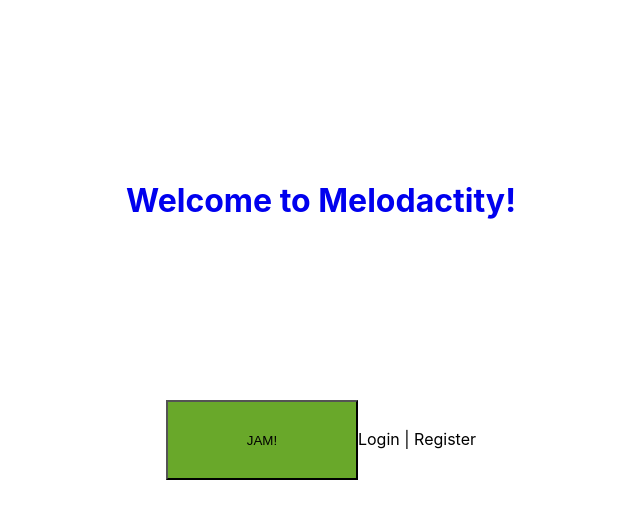
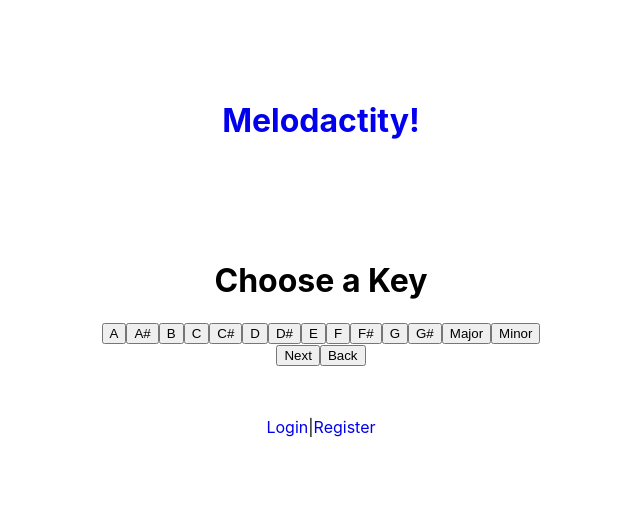
Before and after one commit to Trinadactyl/melodacity-client, a React (Create React App) app: page /key in a window 1280 px wide. Shown: the top 518 px of the page, without its empty margins (319-959 px from the left). Built offline with nearby package versions, Linux system fonts and the light colour scheme.

Commit message:
add more compnts and routes

```diff
--- a/src/App.css
+++ b/src/App.css
@@ -3,7 +3,7 @@
 }
 
 .App-header {
-  min-height: 50vh;
+  min-height: 30vh;
   display: flex;
   flex-direction: column;
   align-items: center;
--- a/src/App.js
+++ b/src/App.js
@@ -1,17 +1,27 @@
 import React from 'react';
-import { link } from 'react-router-dom'
+//import { link, Route } from 'react-router-dom'
+import { Route } from 'react-router-dom';
 import './App.css';
 import Header from './components/Header/Header';
 import Jambtn from './components/Jambtn/Jambtn';
+import Users from './components/Users/Users';
+import KeySelect from './components/KeySelect/KeySelect';
+import ProgSelect from './components/ProgSelect/ProgSelect';
 
 function App() {
+
   return (
+
     <div className="App">
       <header className="App-header">
         <Header />
       </header>
-      <Jambtn />
-    Login | Register
+
+        <Route exact path={'/'} component={Jambtn} />
+        <Route path={'/key'} component={KeySelect} />
+        <Route path={'/progression'} component={ProgSelect} />
+
+      <Users />
     </div>
   );
 }
--- a/src/components/Header/Header.js
+++ b/src/components/Header/Header.js
@@ -6,7 +6,7 @@ export default function Header () {
   return (
     <header className='Header'>
       <Link to='/'>
-        <h1>Welcome to Melodactity!</h1>
+        <h1>Melodactity!</h1>
       </Link>
     </header>
   )
--- a/src/components/Jambtn/Jambtn.js
+++ b/src/components/Jambtn/Jambtn.js
@@ -1,13 +1,18 @@
 import React, { Component } from 'react';
-//import { link } from 'react-router-dom';
+import { Link } from 'react-router-dom';
 import './Jambtn.css'
+//import { Route } from 'react-router-dom';
+//import KeySelect from '../KeySelect/KeySelect';
 
 export default class Jambtn extends Component {
+
   render() {
     return (
+    <Link to='/key'>
       <button className='Jambtn'>
-        JAM!
+          JAM!
       </button>
+      </Link>
     )
   }
 }
--- /dev/null
+++ b/src/components/KeySelect/KeySelect.css
@@ -0,0 +1,7 @@
+.key-select{
+  padding: 20px;
+}
+
+button {
+  padding: 5px;
+}
--- /dev/null
+++ b/src/components/KeySelect/KeySelect.js
@@ -0,0 +1,50 @@
+import React, { Component } from 'react';
+import { Link } from 'react-router-dom';
+//import { Route } from 'react-router-dom';
+//import notes from '../notes'
+
+export default class KeySelect extends Component {
+  state = {
+    notes: ['A', 'Ab', 'B', 'Bb', 'C', 'D', 'Db', 'E', 'Eb', 'F', 'G', 'Gb'],
+    seletedkey: '',
+    majormin:''
+  }
+
+  render () {
+
+
+    return (
+      <div className='key-select'>
+
+
+        <h1>Choose a Key</h1>
+
+        <button>A</button>
+        <button>A#</button>
+        <button>B</button>
+        <button>C</button>
+        <button>C#</button>
+        <button>D</button>
+        <button>D#</button>
+        <button>E</button>
+        <button>F</button>
+        <button>F#</button>
+        <button>G</button>
+        <button>G#</button>
+
+        <button>Major</button>
+        <button>Minor</button>
+
+        <nav>
+          <Link to='/progression'>
+            <button>Next</button>
+          </Link>
+         <Link to='/'>
+           <button>Back</button>
+         </Link>
+        </nav>
+
+      </div>
+    )
+  }
+}
--- /dev/null
+++ b/src/components/ProgSelect/ProgSelect.js
@@ -0,0 +1,31 @@
+import React, { Component } from 'react';
+import { Link } from 'react-router-dom';
+
+export default class ProgSelect extends Component {
+
+  render(){
+    return (
+      <div className='progressions'>
+        <h1>Choose a progression</h1>
+        <button></button>
+        <button></button>
+        <button></button>
+        <button></button>
+        <button></button>
+        <button></button>
+        <button></button>
+        <button></button>
+        <button></button>
+        <button></button>
+
+        <nav>
+          <button>Next</button>
+          <Link to={'/key'}>
+            <button>Back</button>
+          </Link>
+        </nav>
+
+      </div>
+    )
+  }
+}
--- /dev/null
+++ b/src/components/Users/Users.css
@@ -0,0 +1,3 @@
+.user-links{
+  padding: 4%
+}
--- a/src/components/Users/Users.js
+++ b/src/components/Users/Users.js
@@ -1,6 +1,15 @@
-import React from 'react';
+import React, { Component } from 'react';
 import { Link } from 'react-router-dom'
+import './Users.css'
 
-export default function Users() {
-
+export default class Users extends Component {
+  render() {
+    return (
+      <div className='user-links'>
+        <Link to='/login'>Login</Link>
+        |
+        <Link to='/register'>Register</Link>
+      </div>
+    )
+  }
 }
```
